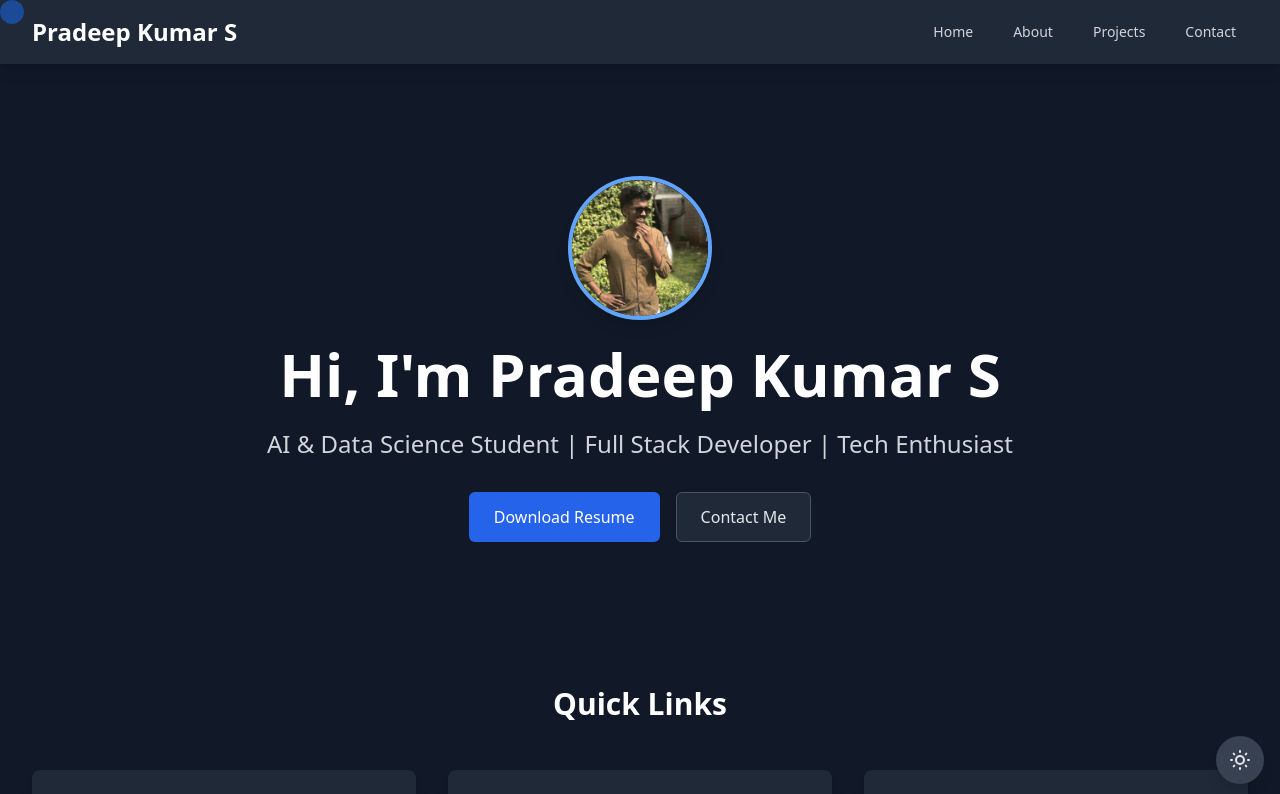
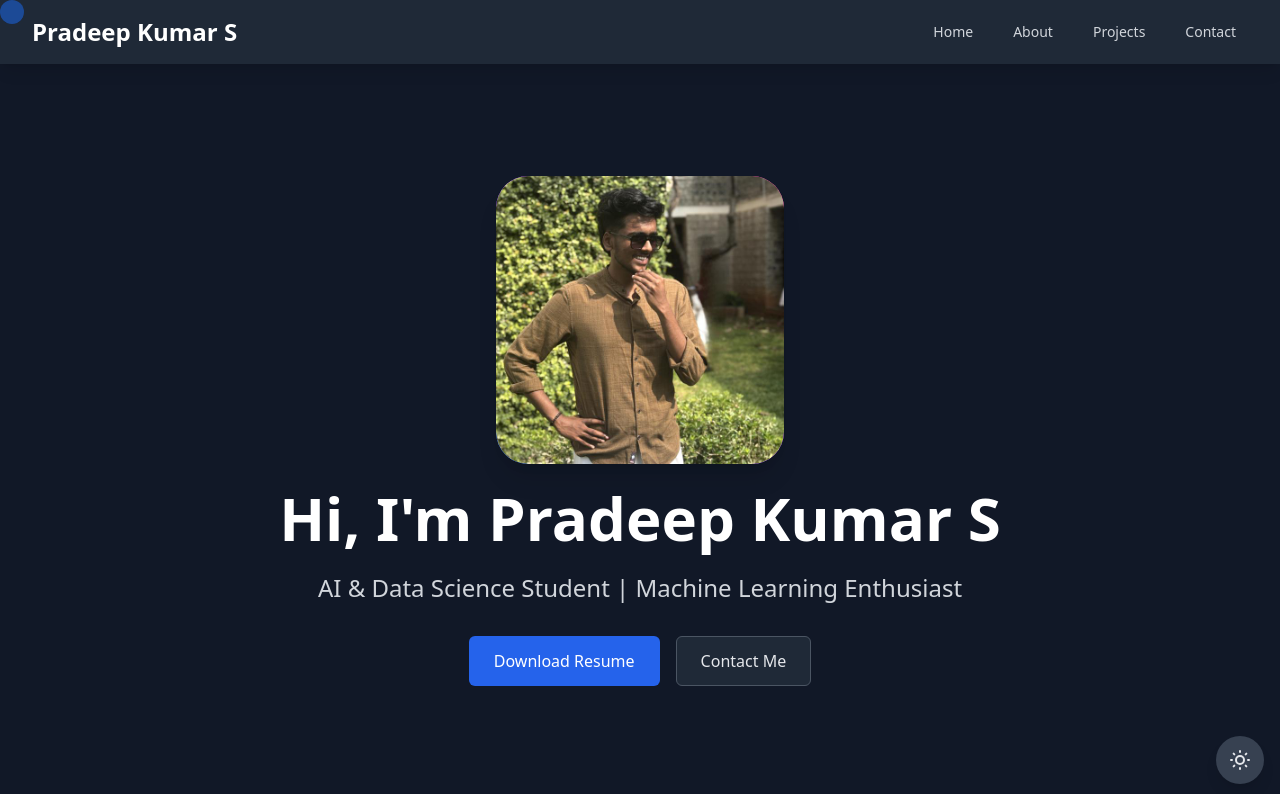
Before and after one commit to sujithk-kl/Portfolio, a React (Vite) app: page / in a window 1280 px wide. Shown: the top 794 px of the page. Built offline with nearby package versions, Linux system fonts and the light colour scheme.

Commit message:
minor update

```diff
--- a/src/components/pages/Home.jsx
+++ b/src/components/pages/Home.jsx
@@ -40,16 +40,21 @@ const Home = () => {
       {/* Hero Section */}
       <section className="py-20 px-4">
         <div className="max-w-4xl mx-auto text-center">
-          <img
-            src={pradeepImg}
-            alt="Pradeep Kumar S"
-            className="mx-auto mb-6 w-36 h-36 rounded-full object-cover border-4 border-blue-500 shadow-lg dark:border-blue-400"
-          />
+          <div className="relative mx-auto mb-6 w-56 h-56 md:w-72 md:h-72 flex items-center justify-center">
+            <div className="absolute inset-0 rounded-[2rem] p-[3px] bg-gradient-to-tr from-blue-500 via-purple-500 to-pink-500 z-0"></div>
+            <div className="relative w-full h-full rounded-[2rem] overflow-hidden shadow-xl hover:scale-105 transition-transform duration-300 group">
+              <img
+                src={pradeepImg}
+                alt="Pradeep Kumar S"
+                className="w-full h-full object-cover rounded-[2rem] group-hover:brightness-105 transition-all duration-300"
+              />
+            </div>
+          </div>
           <h1 className="text-4xl md:text-6xl font-bold text-gray-900 dark:text-white mb-6">
             Hi, I'm Pradeep Kumar S
           </h1>
           <p className="text-xl md:text-2xl text-gray-600 dark:text-gray-300 mb-8">
-            AI & Data Science Student | Full Stack Developer | Tech Enthusiast
+            AI & Data Science Student | Machine Learning Enthusiast
           </p>
           <div className="flex flex-wrap justify-center gap-4">
             <a
--- a/src/index.css
+++ b/src/index.css
@@ -46,3 +46,11 @@
 .animate-fade-in {
   animation: fadeIn 0.5s ease-out forwards;
 }
+
+@keyframes spin {
+  100% { transform: rotate(360deg); }
+}
+
+.animate-spin-slow {
+  animation: spin 6s linear infinite;
+}
```
